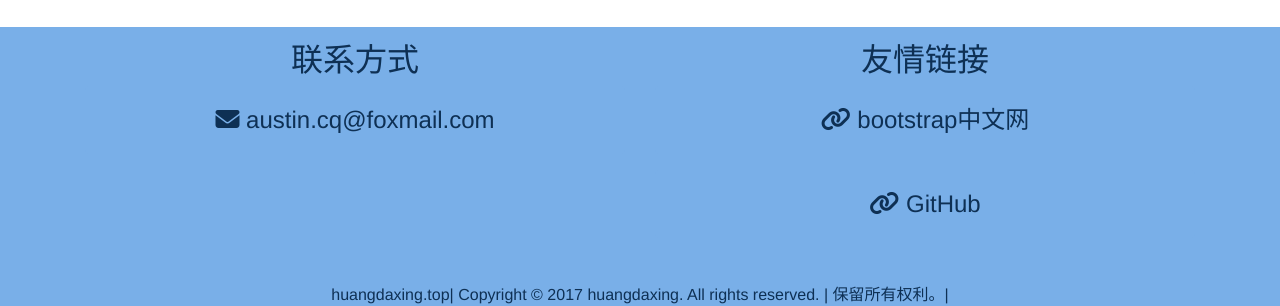
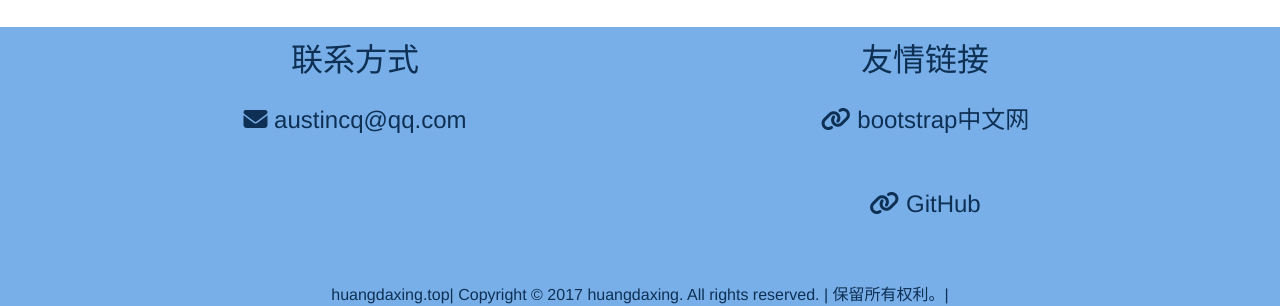
Before and after one commit to AustinCQ/AustinCQ.github.io, a Jekyll site: the page built from 2016/11/20/index.html, in a window 1280 px wide. Shown: the part 2560-2866 px from the top of the page. Built offline with Jekyll 4.4.1, drawn with Linux system fonts in a browser that asks for light colours; nearby versions of some CDN libraries; comment, search, counter and statistics services are not loaded.

Commit message:
Update _config.yml

```diff
--- a/_config.yml
+++ b/_config.yml
@@ -14,4 +14,4 @@ copyright: huangdaxing.top| Copyright © 2017 huangdaxing. All rights reserved.
 markdown: kramdown
 
 # Contacts
-email: austin.cq@foxmail.com
+email: austincq@qq.com
```
